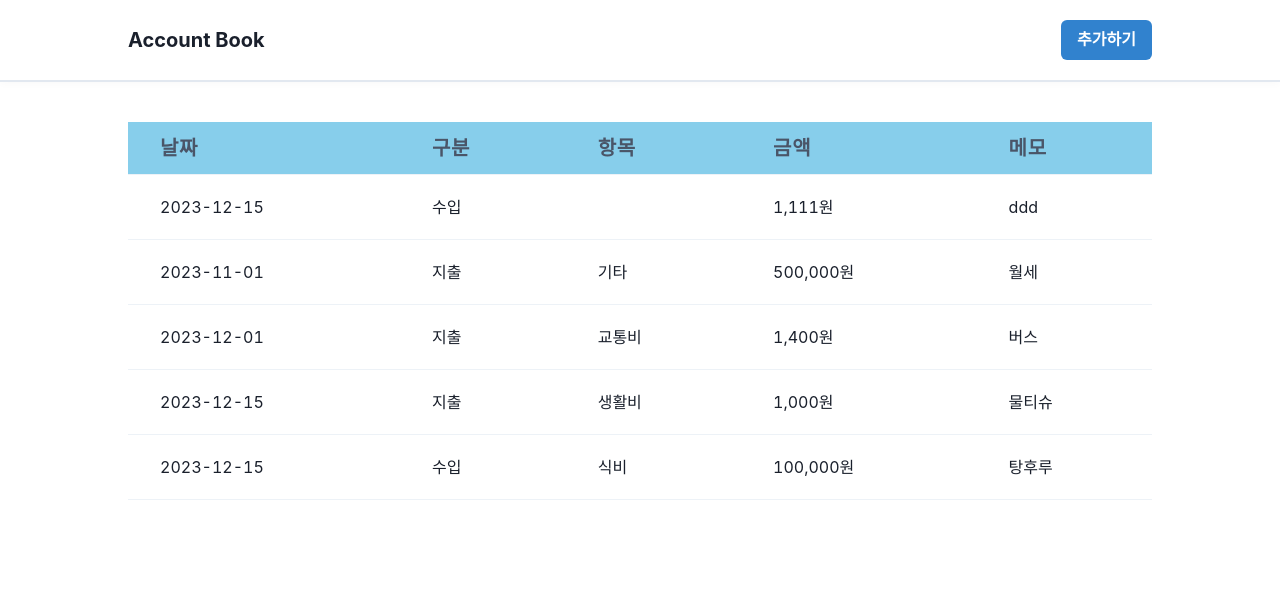
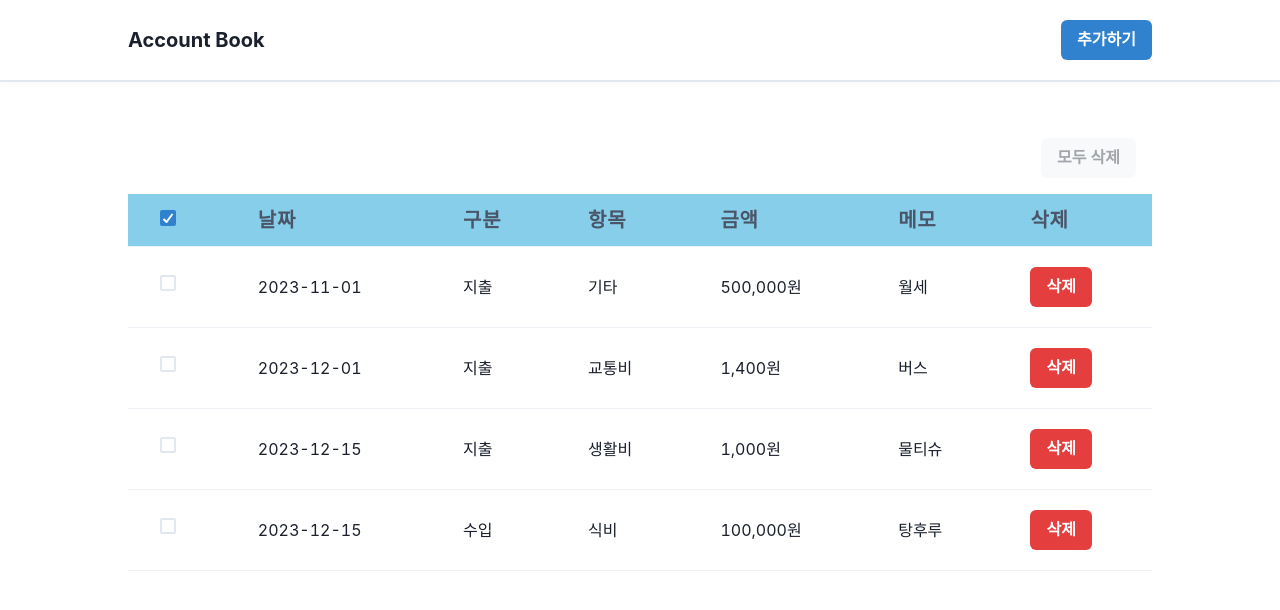
Before and after one commit to woorifisa-service-dev-2nd/frontend-3rd-accountBook, a React (Vite) app: page /list in a window 1280 px wide. Shown: the top 610 px of the page. Built offline with nearby package versions, Linux system fonts and the light colour scheme; data requests are answered from the project's data file.

Commit message:
Feat: json-server연결해서 데이터 삭제 기능 구현d

```diff
--- a/mock.json
+++ b/mock.json
@@ -31,14 +31,6 @@
       "chargeStatus": "etc",
       "amount": "500000",
       "notes": "월세"
-    },
-    {
-      "id": "c2195d19-5749-4f7d-9a00-ca4f7c20a4e6",
-      "date": "2023-12-15",
-      "status": "income",
-      "chargeStatus": "",
-      "amount": "1111",
-      "notes": "ddd"
     }
   ]
 }
--- a/src/components/dashboard/DataList.jsx
+++ b/src/components/dashboard/DataList.jsx
@@ -2,34 +2,50 @@ import { useState, useEffect, useContext } from 'react';
 import { Flex, Button } from '@chakra-ui/react';
 import DataTable from './DataTable';
 import { AccountContext } from '../../App';
+import { URL } from '../../App';
+
 
 const DataList = ({ updatedData }) => {
   const [data, setData] = useContext(AccountContext);
   const [checkedItems, setCheckedItems] = useState([]);
 
   // NOTE : 임시 주석
-  // // 삭제
-  // const handleDelete = (id) => {
-  //   const newData = data.filter((item) => item.id !== id);
-  //   setData(newData);
-  //   setCheckedItems(newData.map(() => false));
-  // };
-  // // 체크박스
-  // const toggleAllCheckboxes = (isChecked) => {
-  //   setCheckedItems(Array(data.length).fill(isChecked));
-  // };
-  // const toggleSingleCheckbox = (index, isChecked) => {
-  //   const newCheckedItems = [...checkedItems];
-  //   newCheckedItems[index] = isChecked;
-  //   setCheckedItems(newCheckedItems);
-  // };
-  // const isAnyItemChecked = () => checkedItems.some(Boolean);
-  // // 모두 삭제
-  // const handleDeleteChecked = () => {
-  //   const newData = data.filter((item, index) => !checkedItems[index]);
-  //   setData(newData);
-  //   setCheckedItems(newData.map(() => false));
-  // };
+  // 삭제
+  const handleDelete = (id) => {
+    const newData = data.filter((item) => item.id !== id);
+    setData(newData);
+    setCheckedItems(newData.map(() => false));
+
+    fetchSave(id);
+  };
+  // 체크박스
+  const toggleAllCheckboxes = (isChecked) => {
+    setCheckedItems(Array(data.length).fill(isChecked));
+  };
+  const toggleSingleCheckbox = (index, isChecked) => {
+    const newCheckedItems = [...checkedItems];
+    newCheckedItems[index] = isChecked;
+    setCheckedItems(newCheckedItems);
+  };
+  const isAnyItemChecked = () => checkedItems.some(Boolean);
+  // 모두 삭제
+  const handleDeleteChecked = () => {
+    const newData = data.filter((item, index) => !checkedItems[index]);
+    setData(newData);
+    setCheckedItems(newData.map(() => false));
+  };
+
+  const fetchSave = (id) => {
+    fetch(`${URL}/${id}`, {
+      method: 'DELETE',
+      headers: {
+        'Content-Type': 'application/json',
+      }
+    })
+      .then((response) => response.json())
+      .catch((e) => console.log(e));
+  };
+
   // // 수정
   // const handleEdit = () => {
   //   console.log('edit');
@@ -38,21 +54,21 @@ const DataList = ({ updatedData }) => {
   return (
     <Flex direction="column">
       {/* NOTE : 일괄 삭제 임시 주석 */}
-      {/* <Flex justifyContent="end">
+      <Flex justifyContent="end">
         <Button colorScheme={isAnyItemChecked() ? 'red' : 'gray'} m={4} onClick={handleDeleteChecked} isDisabled={!isAnyItemChecked()}>
           모두 삭제
         </Button>
-      </Flex> */}
+      </Flex>
 
       {/* 데이터 테이블 */}
       <DataTable
         data={data}
         // NOTE : 일괄 삭제 임시 주석
-        // checkedItems={checkedItems}
-        // toggleAllCheckboxes={toggleAllCheckboxes}
-        // toggleSingleCheckbox={toggleSingleCheckbox}
+        checkedItems={checkedItems}
+        toggleAllCheckboxes={toggleAllCheckboxes}
+        toggleSingleCheckbox={toggleSingleCheckbox}
         // handleEdit={handleEdit}
-        // handleDelete={handleDelete}
+        handleDelete={handleDelete}
       />
     </Flex>
   );
```
Also changed, not shown: src/components/dashboard/DataTable.jsx (+4 -4 lines).
